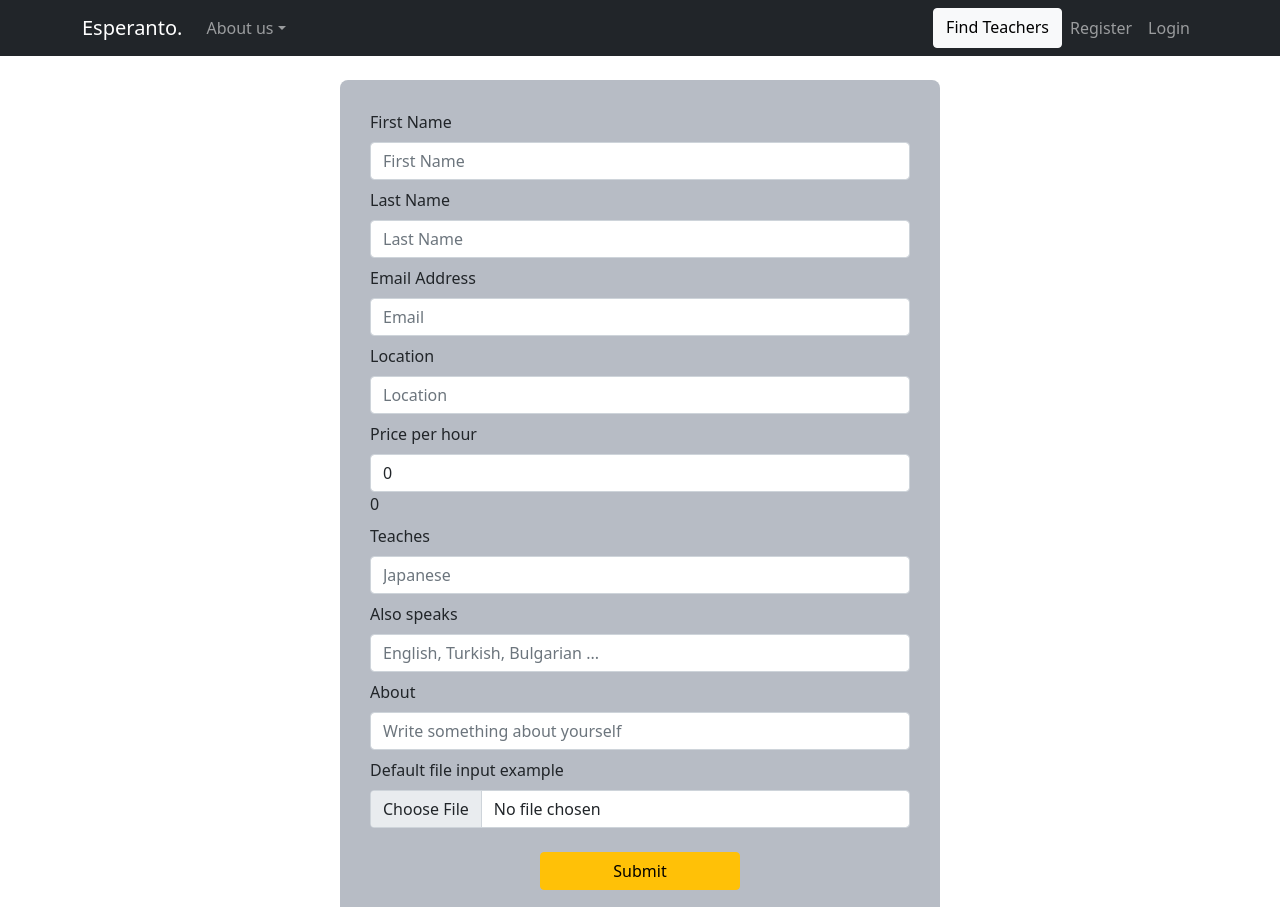
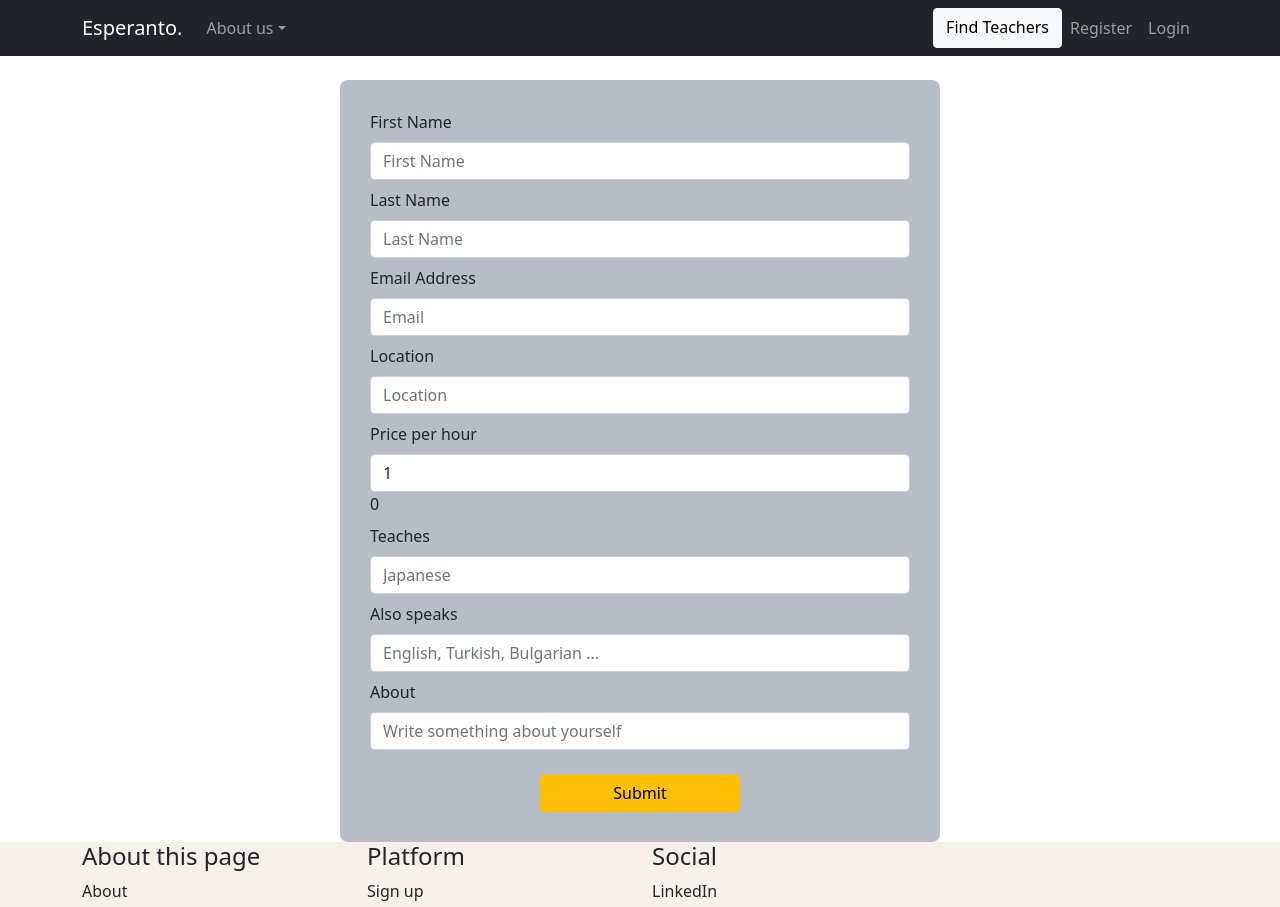
Before and after one commit to alibeniaminali/Esperanto, a React (Create React App) app in the folder client/: page /editteacher/1 in a window 1280 px wide. Shown: the top 907 px of the page. Built offline with nearby package versions, Linux system fonts and the light colour scheme; no server answers; sample sign-in values are in the browser's storage.

Commit message:
edit teacher working

```diff
--- a/client/src/components/teachers/EditTeacher.js
+++ b/client/src/components/teachers/EditTeacher.js
@@ -19,7 +19,7 @@ const EditTeacher = () => {
     lastName: '',
     location: '',
     email: '',
-    pricePerHour: 0,
+    pricePerHour: 1,
     teaches: '',
     alsoSpeaks: [''],
     aboutMe: '',
@@ -55,7 +55,7 @@ const EditTeacher = () => {
       }
     }
     getTeacher()
-  }, [teacherId, formData, navigate])
+  }, [teacherId, navigate])
 
   const handleSubmit = async (e) => {
     e.preventDefault()
@@ -89,7 +89,7 @@ const EditTeacher = () => {
           handleChange={handleChange}
           formData={formData}
           formErrors={formErrors}
-          teacherError={teacherError}
+        //teacherError={teacherError}
         />
       </Container>
     </section>
--- a/client/src/components/teachers/TeacherForm.js
+++ b/client/src/components/teachers/TeacherForm.js
@@ -45,10 +45,10 @@ const TeacherForm = ({ formData, formErrors, handleChange, handleSubmit, cheeseE
       <Form.Control onChange={handleChange} type="text" max="500" name="aboutMe" placeholder="Write something about yourself" defaultValue={formData.aboutMe} />
       {formErrors.aboutMe && <Form.Text>{formErrors.aboutMe}</Form.Text>}
     </Form.Group>
-    <Form.Group controlId="formFile" className="mb-3">
+    {/* <Form.Group controlId="formFile" className="mb-3">
       <Form.Label>Default file input example</Form.Label>
       <Form.Control type="file" />
-    </Form.Group>
+    </Form.Group> */}
     {/* Upload */}
     {/* <Form.Group className='text-center mt-4'>
               <Button variant="warning" type="upload">Upload photo</Button>
```
